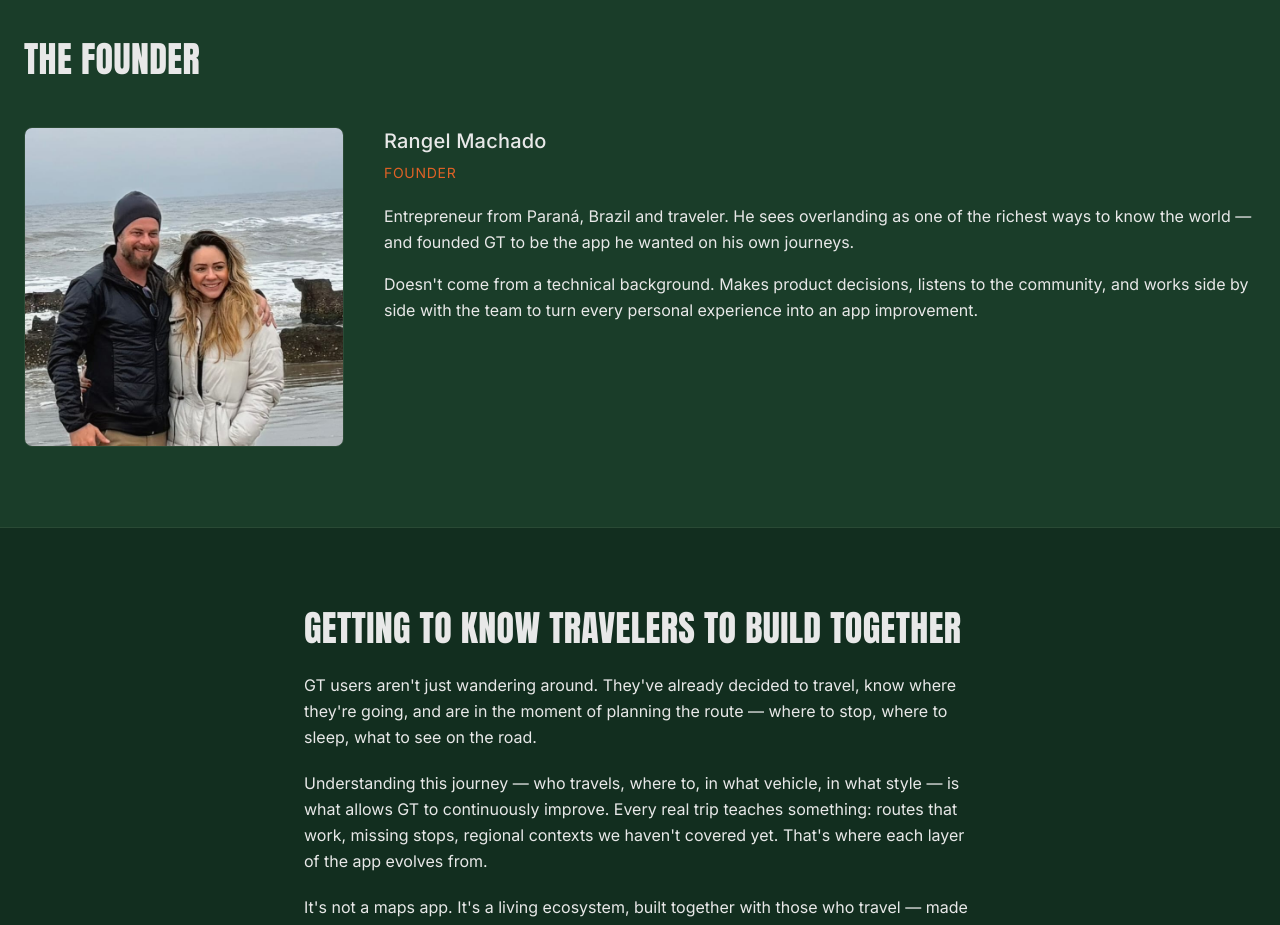
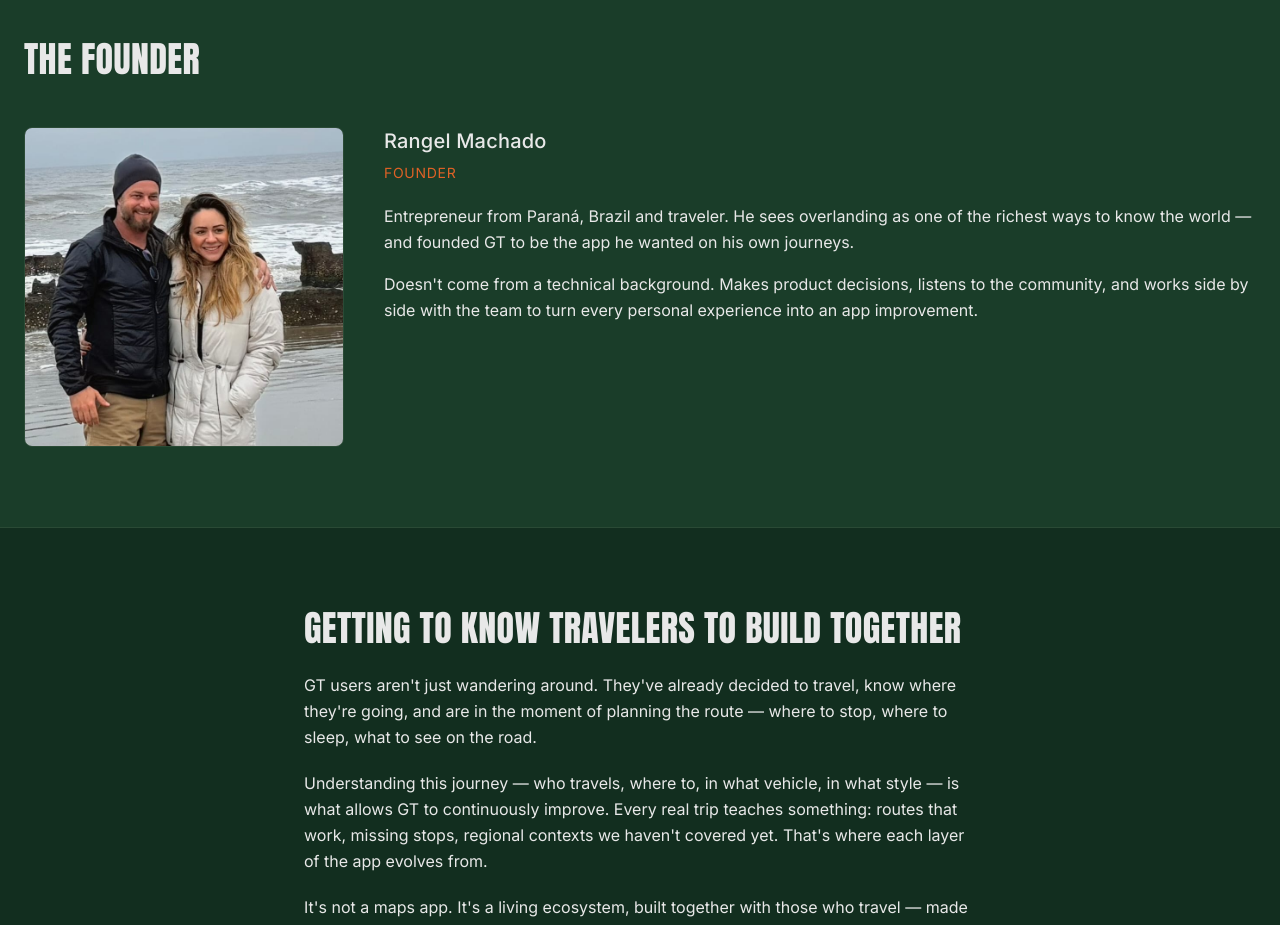
Before and after one commit to rangel2010/gtoverlander-site, a Next.js app: page /en/sobre in a window 1280 px wide. Shown: the part 1040-1965 px from the top of the page. Built offline with nearby package versions, Linux system fonts and the light colour scheme; no server answers.

Commit message:
fix: foto bio ajustada para 25%

```diff
--- a/app/[locale]/sobre/page.tsx
+++ b/app/[locale]/sobre/page.tsx
@@ -86,7 +86,7 @@ export default async function SobrePage({
                 fill
                 sizes="320px"
                 className="object-cover"
-                style={{ objectPosition: 'center 15%' }}
+                style={{ objectPosition: 'center 25%' }}
               />
             </div>
 
```
